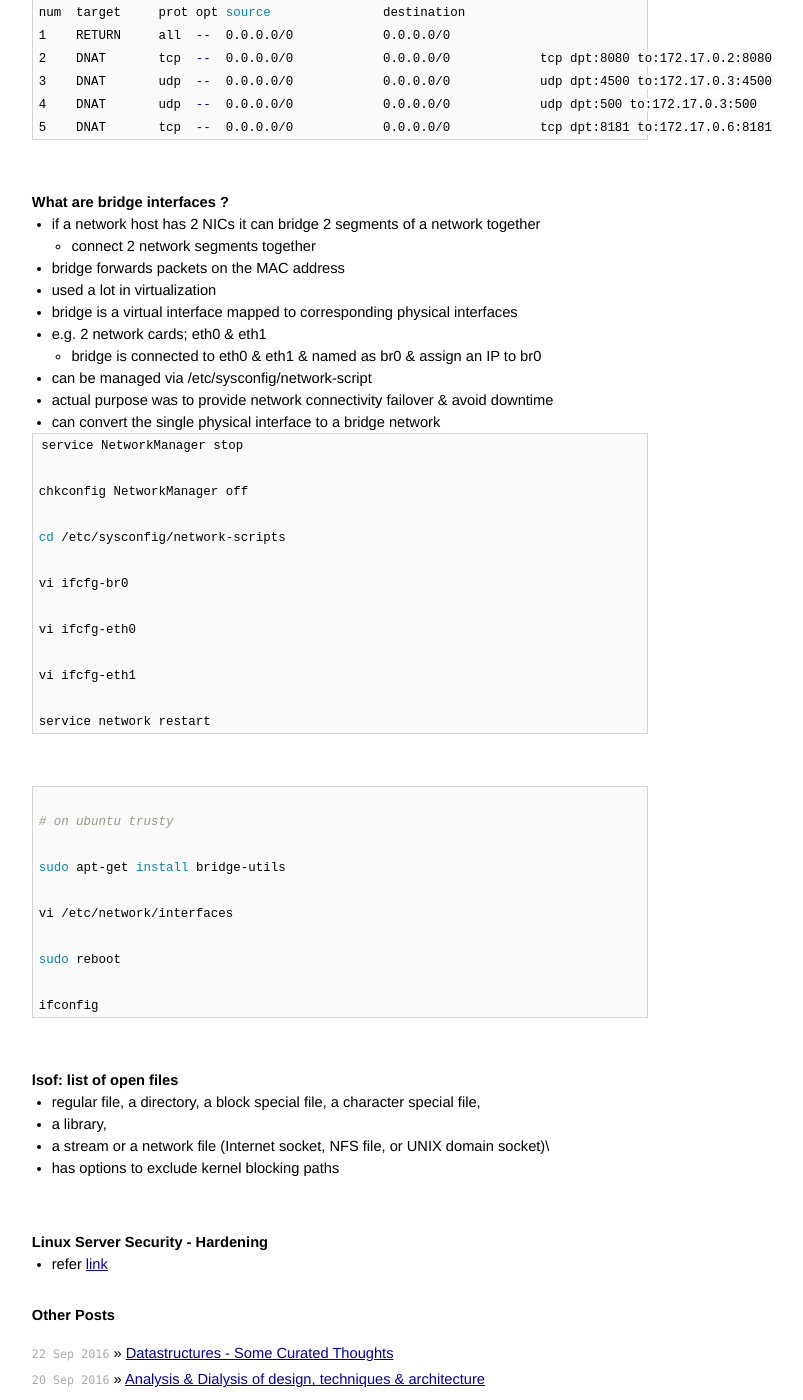
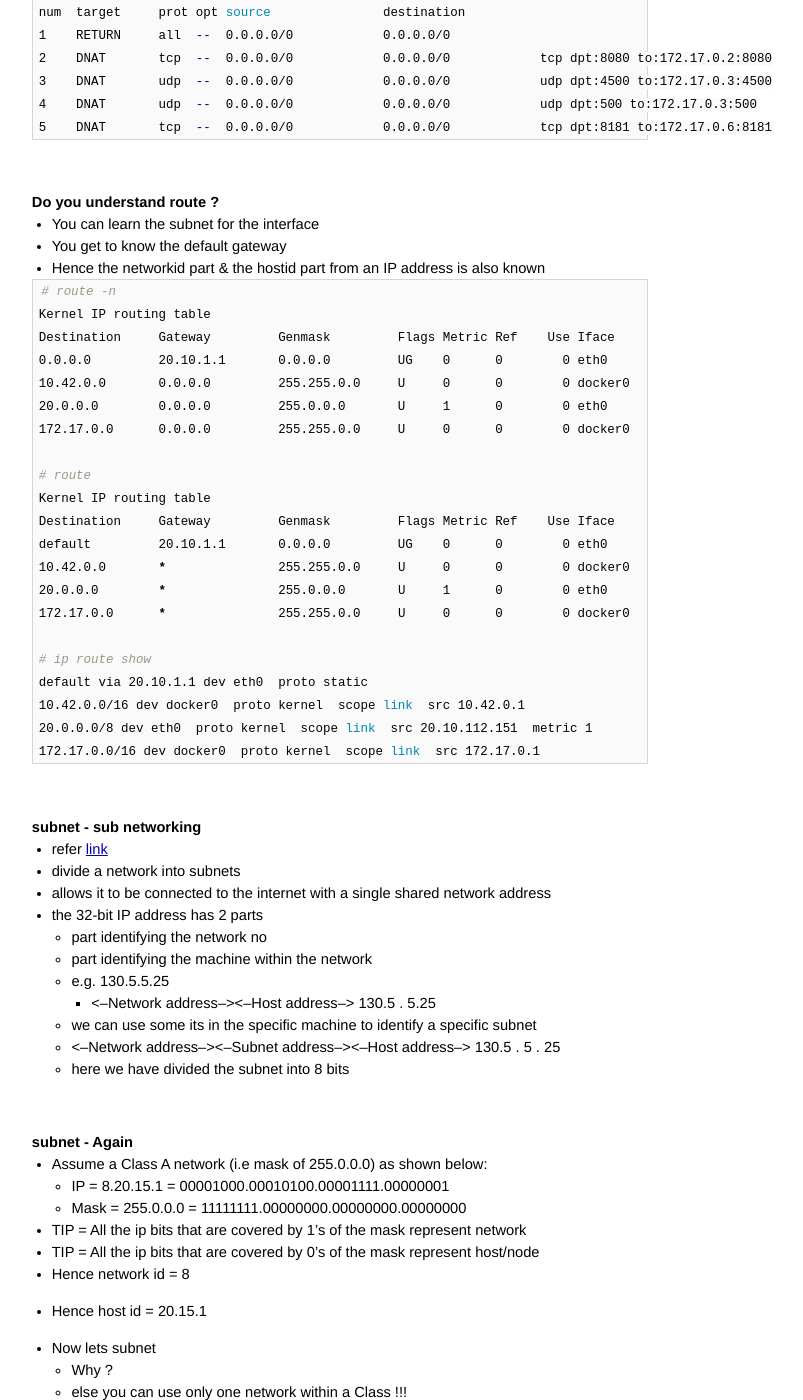
Before and after one commit to AmitKumarDas/amitkumardas.github.io, a Jekyll site: the page built from _posts/2016-09-21-my-troubleshooting-stories.md, in a window 1280 px wide and 1400 px high, scrolled down 2415 px. Shown: the whole window, without its empty margins (300-1103 px from the left). Built offline with Jekyll 4.4.1, drawn with Linux system fonts in a browser that asks for light colours; some of the changed text lies outside the part shown.

Commit message:
Update 2016-09-21-my-troubleshooting-stories.md

````diff
--- a/_posts/2016-09-21-my-troubleshooting-stories.md
+++ b/_posts/2016-09-21-my-troubleshooting-stories.md
@@ -126,6 +126,72 @@ num  target     prot opt source               destination
 
 <br />
 
+### Do you understand route ?
+
+- You can learn the subnet for the interface
+- You get to know the default gateway
+- Hence the networkid part & the hostid part from an IP address is also known
+
+```bash
+# route -n
+Kernel IP routing table
+Destination     Gateway         Genmask         Flags Metric Ref    Use Iface
+0.0.0.0         20.10.1.1       0.0.0.0         UG    0      0        0 eth0
+10.42.0.0       0.0.0.0         255.255.0.0     U     0      0        0 docker0
+20.0.0.0        0.0.0.0         255.0.0.0       U     1      0        0 eth0
+172.17.0.0      0.0.0.0         255.255.0.0     U     0      0        0 docker0
+
+# route
+Kernel IP routing table
+Destination     Gateway         Genmask         Flags Metric Ref    Use Iface
+default         20.10.1.1       0.0.0.0         UG    0      0        0 eth0
+10.42.0.0       *               255.255.0.0     U     0      0        0 docker0
+20.0.0.0        *               255.0.0.0       U     1      0        0 eth0
+172.17.0.0      *               255.255.0.0     U     0      0        0 docker0
+
+# ip route show
+default via 20.10.1.1 dev eth0  proto static
+10.42.0.0/16 dev docker0  proto kernel  scope link  src 10.42.0.1
+20.0.0.0/8 dev eth0  proto kernel  scope link  src 20.10.112.151  metric 1
+172.17.0.0/16 dev docker0  proto kernel  scope link  src 172.17.0.1
+```
+
+<br />
+
+### subnet - sub networking
+
+- refer [link](http://searchnetworking.techtarget.com/definition/subnet)
+- divide a network into subnets
+- allows it to be connected to the internet with a single shared network address
+- the 32-bit IP address has 2 parts
+  - part identifying the network no
+  - part identifying the machine within the network
+  - e.g.  130.5.5.25
+    - <--Network address--><--Host address--> 130.5 . 5.25
+  - we can use some its in the specific machine to identify a specific subnet
+  - <--Network address--><--Subnet address--><--Host address--> 130.5 . 5 . 25
+  - here we have divided the subnet into 8 bits
+
+<br />
+
+### subnet - Again
+
+- Assume a Class A network (i.e mask of 255.0.0.0)  as shown below:
+  - IP     = 8.20.15.1  = 00001000.00010100.00001111.00000001
+  - Mask = 255.0.0.0 = 11111111.00000000.00000000.00000000
+- TIP = All the ip bits that are covered by 1's of the mask represent network
+- TIP = All the ip bits that are covered by 0's of the mask represent host/node
+- Hence network id = 8
+- Hence host id = 20.15.1
+
+- Now lets subnet
+  - Why ?
+  - else you can use only one network within a Class !!!
+  - each data link on a network must have a unique network ID
+  - breaking into subnets allows a unique network/subnet ID
+
+<br />
+
 #### What are bridge interfaces ?
 
 - if a network host has 2 NICs it can bridge 2 segments of a network together
````
